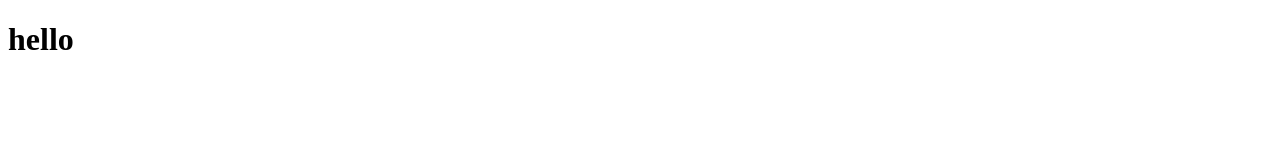
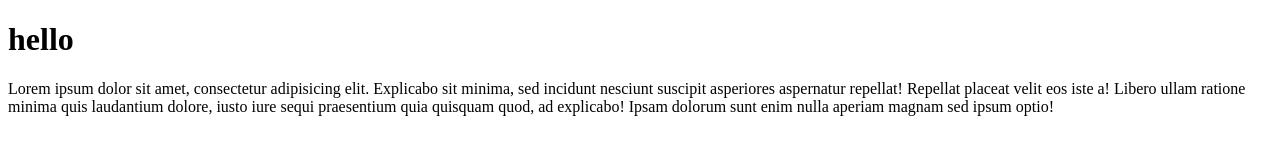
Before and after one commit to DJKHAN110/dj1214, a plain HTML site: page index.html in a window 1280 px wide. Drawn offline with Linux system fonts and the light colour scheme.

Commit message:
modifying index from feature1 branch

```diff
--- a/index.html
+++ b/index.html
@@ -7,5 +7,6 @@
 </head>
 <body>
     <h1>hello</h1>
+    <p>Lorem ipsum dolor sit amet, consectetur adipisicing elit. Explicabo sit minima, sed incidunt nesciunt suscipit asperiores aspernatur repellat! Repellat placeat velit eos iste a! Libero ullam ratione minima quis laudantium dolore, iusto iure sequi praesentium quia quisquam quod, ad explicabo! Ipsam dolorum sunt enim nulla aperiam magnam sed ipsum optio!</p>
 </body>
 </html>
```
